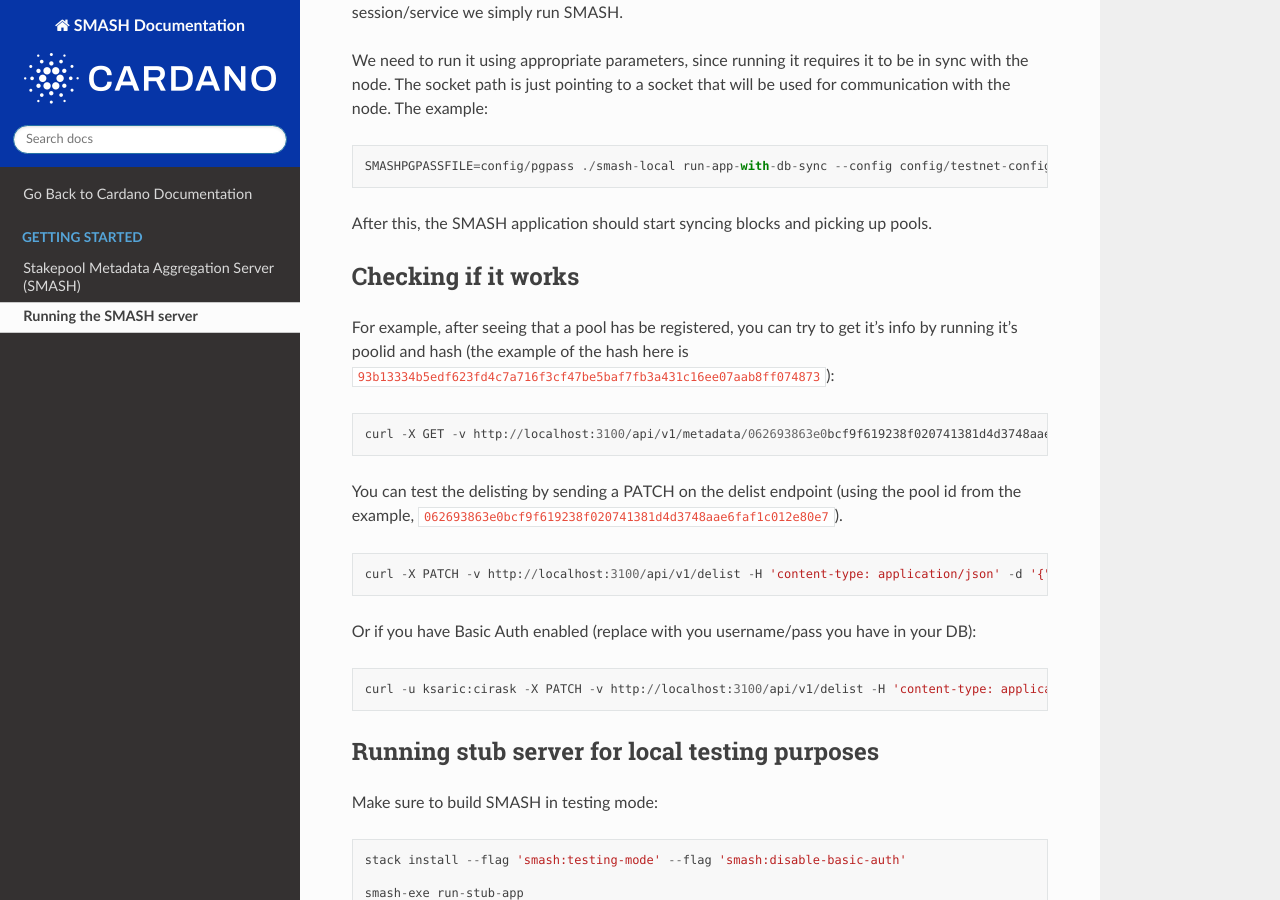
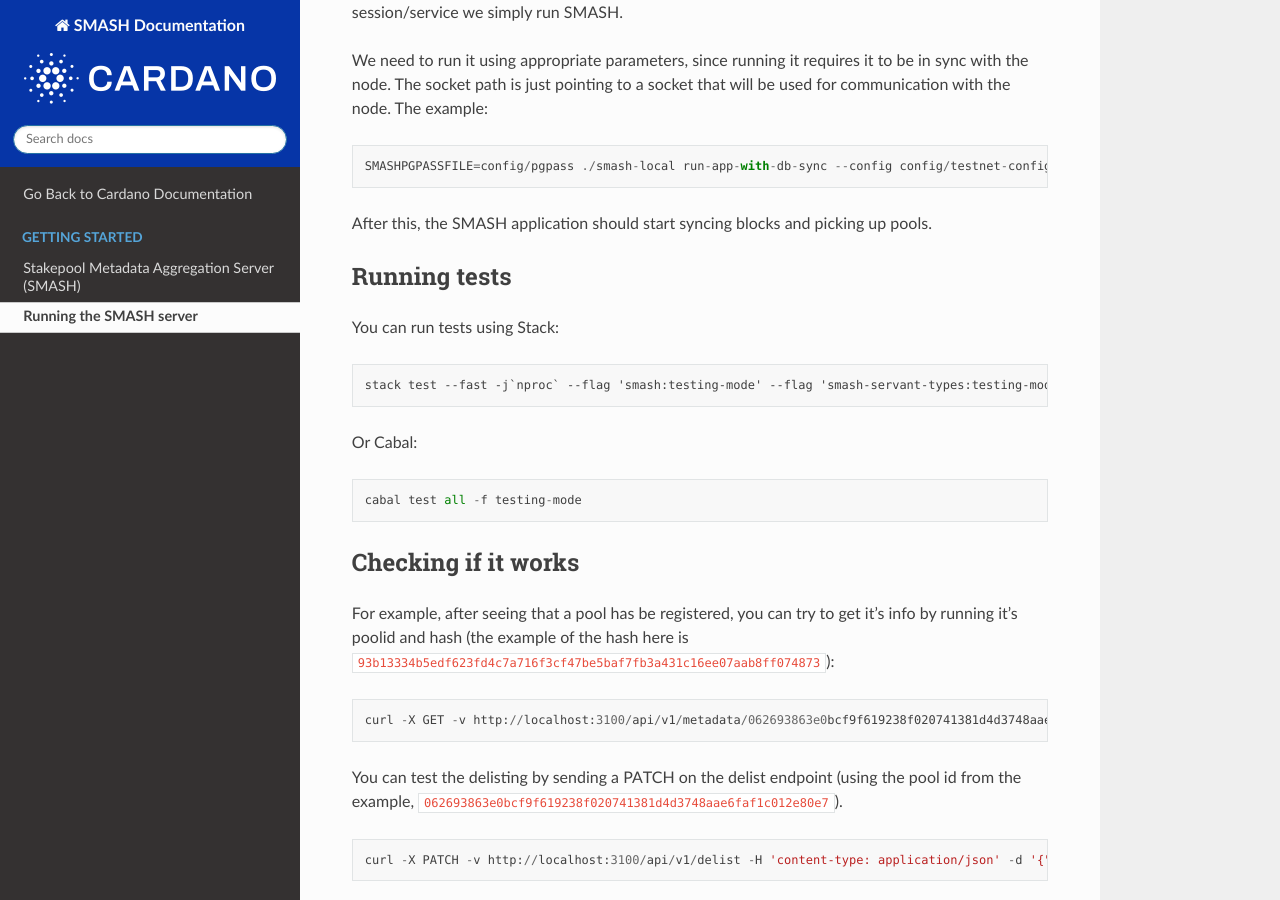
Before and after one commit to input-output-hk/smash, a Sphinx documentation site: the page built from doc/getting-started/how-to-run-smash.md, in a window 1280 px wide and 900 px high, scrolled down 2418 px. Built offline with Sphinx 7.4.7 and the Read the Docs theme 2.0.0, drawn with Linux system fonts in a browser that asks for light colours.

````diff
--- a/doc/getting-started/how-to-run-smash.md
+++ b/doc/getting-started/how-to-run-smash.md
@@ -104,6 +104,18 @@
 
 After this, the SMASH application should start syncing blocks and picking up pools.
 
+## Running tests
+
+You can run tests using Stack:
+```
+stack test --fast -j`nproc` --flag 'smash:testing-mode' --flag 'smash-servant-types:testing-mode'
+```
+
+Or Cabal:
+```
+cabal test all -f testing-mode
+```
+
 ## Checking if it works
 
 For example, after seeing that a pool has be registered, you can try to get it's info by running it's poolid and hash (the example of the hash here is `93b13334b5edf623fd4c7a716f3cf47be5baf7fb3a431c16ee07aab8ff074873`):
````
Also changed, not shown: ChangeLog.md (+4 -3 lines), 5 other files.
